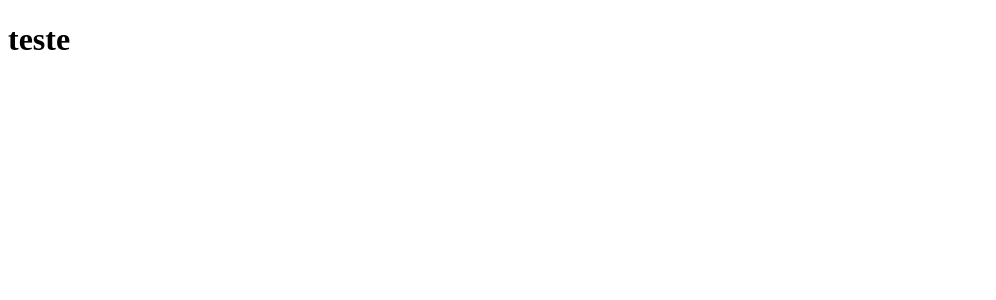
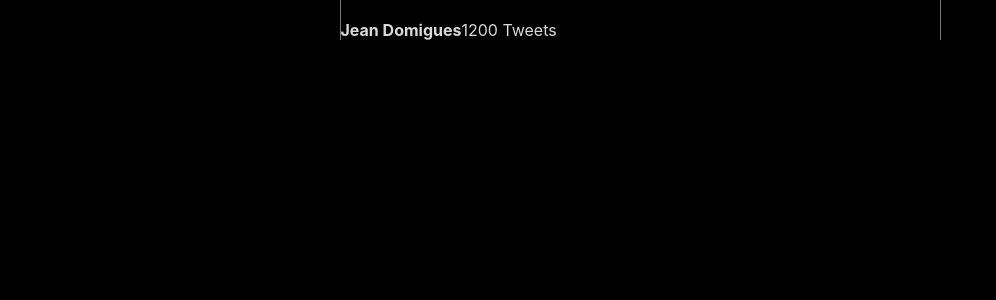
Before and after one commit to Jean-Domingues/Twitter-Clone, a React (Create React App) app: page / in a window 1280 px wide. Shown: the top 300 px of the page, without its empty margins (0-996 px from the left). Built offline with nearby package versions, Linux system fonts and the light colour scheme.

Commit message:
Criando os componentes Layout e Main

```diff
--- a/src/App.tsx
+++ b/src/App.tsx
@@ -1,8 +1,15 @@
 import React from 'react';
+
+import GlobalStyles from './style/GlobalStyles';
+
+import Layout from './components/Layout';
 
 function App() {
   return (
-  <h1>teste</h1>
+    <>
+      <Layout />
+      <GlobalStyles />
+    </>
   );
 }
 
--- /dev/null
+++ b/src/components/Layout/index.tsx
@@ -0,0 +1,21 @@
+import React from 'react';
+
+import Main from '../Main';
+
+import { Container, Wrapper } from './styles';
+
+const Layout: React.FC = () => {
+  return (
+    <Container>
+      <Wrapper>
+        {/* <MenuBar />  */}
+
+        <Main />
+
+        {/* <SideBar />  */}
+      </Wrapper>
+    </Container>
+  );
+};
+
+export default Layout;
--- /dev/null
+++ b/src/components/Layout/styles.ts
@@ -0,0 +1,14 @@
+import styled from 'styled-components';
+
+export const Container = styled.div`
+  background: var(--primary);
+`;
+
+export const Wrapper = styled.div`
+  height: 100%;
+  max-width: 1280px;
+  margin: 0 auto;
+
+  display: flex;
+  justify-content: center;
+`;
--- /dev/null
+++ b/src/components/Main/index.tsx
@@ -0,0 +1,30 @@
+import React from 'react';
+import { Container, Header, ProfileInfo, BackIcon } from './styles';
+
+const Main: React.FC = () => {
+  return (
+    <Container>
+      <Header>
+        <button>
+          <BackIcon />
+        </button>
+
+        <ProfileInfo>
+          <strong>Jean Domigues</strong>
+          <span>1200 Tweets</span>
+        </ProfileInfo>
+
+        {/* <ProfilePage /> */}
+
+        {/* <BottomMenu>
+          <HomeIcon />
+          <SearchIcon />
+          <BellIcon />
+          <EmailIcon />
+        </BottomMenu> */}
+      </Header>
+    </Container>
+  );
+};
+
+export default Main;
--- /dev/null
+++ b/src/components/Main/styles.ts
@@ -0,0 +1,19 @@
+import styled from 'styled-components';
+
+export const Container = styled.div`
+  display: flex;
+  flex-direction: column;
+
+  width: min(601px, 100%);
+
+  @media (min-width: 500px) {
+    border-left: 1px solid var(--gray);
+    border-right: 1px solid var(--gray);
+  }
+`;
+
+export const Header = styled.div``;
+
+export const ProfileInfo = styled.div``;
+
+export const BackIcon = styled.div``;
--- /dev/null
+++ b/src/style/GlobalStyles.ts
@@ -0,0 +1,44 @@
+import { createGlobalStyle } from "styled-components";
+
+export default createGlobalStyle`
+  * {
+    margin: 0;
+    padding: 0;
+    box-sizing: border-box;
+
+    color: var(--white);
+  }
+
+  html, body, #root {
+    max-height: 100vh;
+    max-width: 100vw;
+
+    width: 100%;
+    height: 100%;
+  }
+
+  *, button, input {
+    border: 0;
+    background: none;
+    font-family: -apple-system, system-ui, BlinkMacSystemFont, 'Segoe UI', Roboto, Oxygen, Ubuntu, Cantarell, 'Open Sans', 'Helvetica Neue', sans-serif;
+  }
+
+  html{
+    background: var(--primary);
+  }
+
+  :root {
+    --primary: #000;
+    --secondary: #15181C;
+    --search: #202327;
+    --white: #D9D9D9;
+    --gray: #7A7A7A;
+    --outline: #2F3336;
+    --retweet: #00C06B;
+    --like: #E8265E;
+    --twitter: #33A1F2;
+    --twitter-dark-hover: #011017;
+    --twitter-light-hover: #2C8ED6;
+  }
+
+`;
--- a/tsconfig.json
+++ b/tsconfig.json
@@ -15,7 +15,7 @@
     "module": "esnext",
     "moduleResolution": "node",
     "resolveJsonModule": true,
-    "isolatedModules": false,
+    "isolatedModules": true,
     "noEmit": true,
     "jsx": "react"
   },
```
